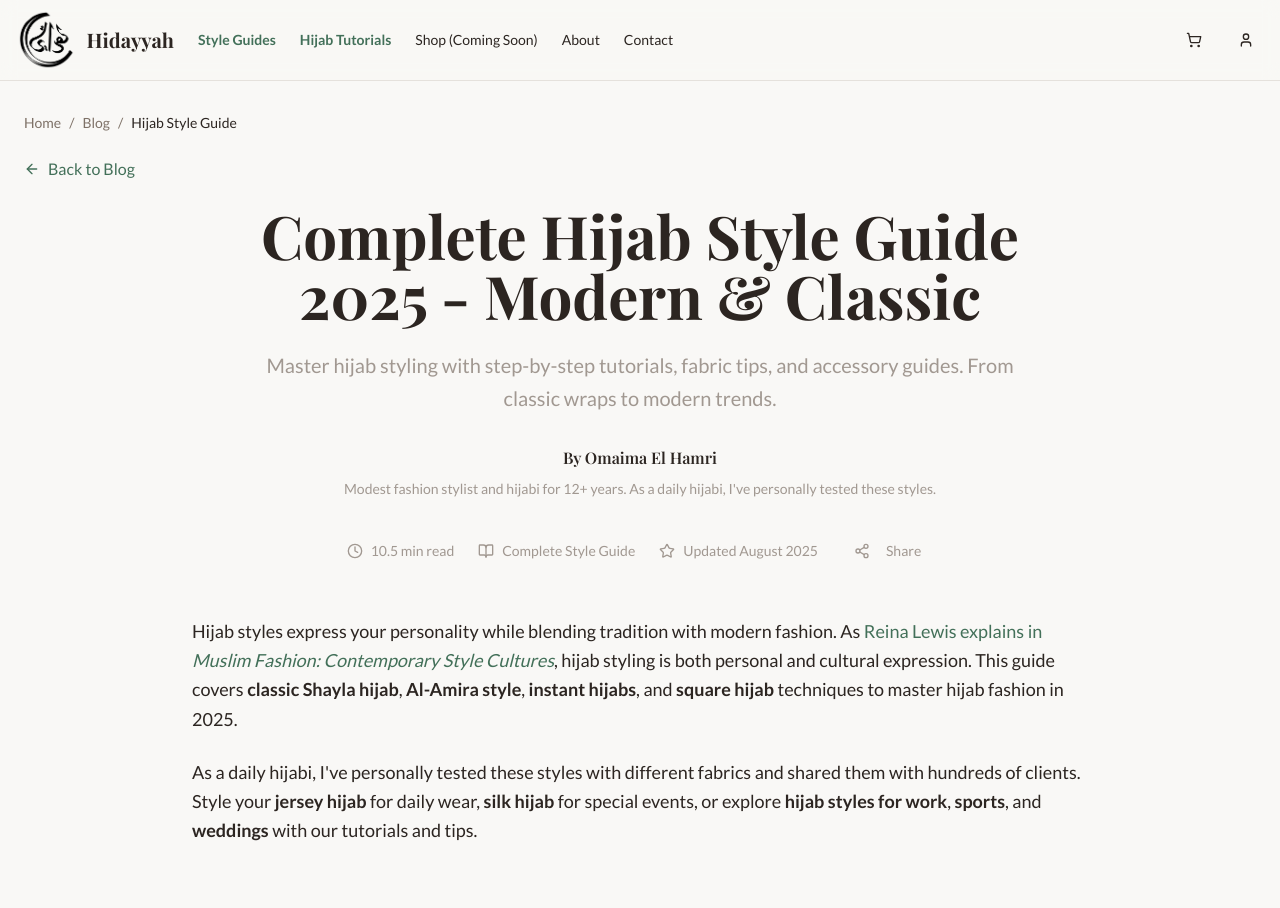
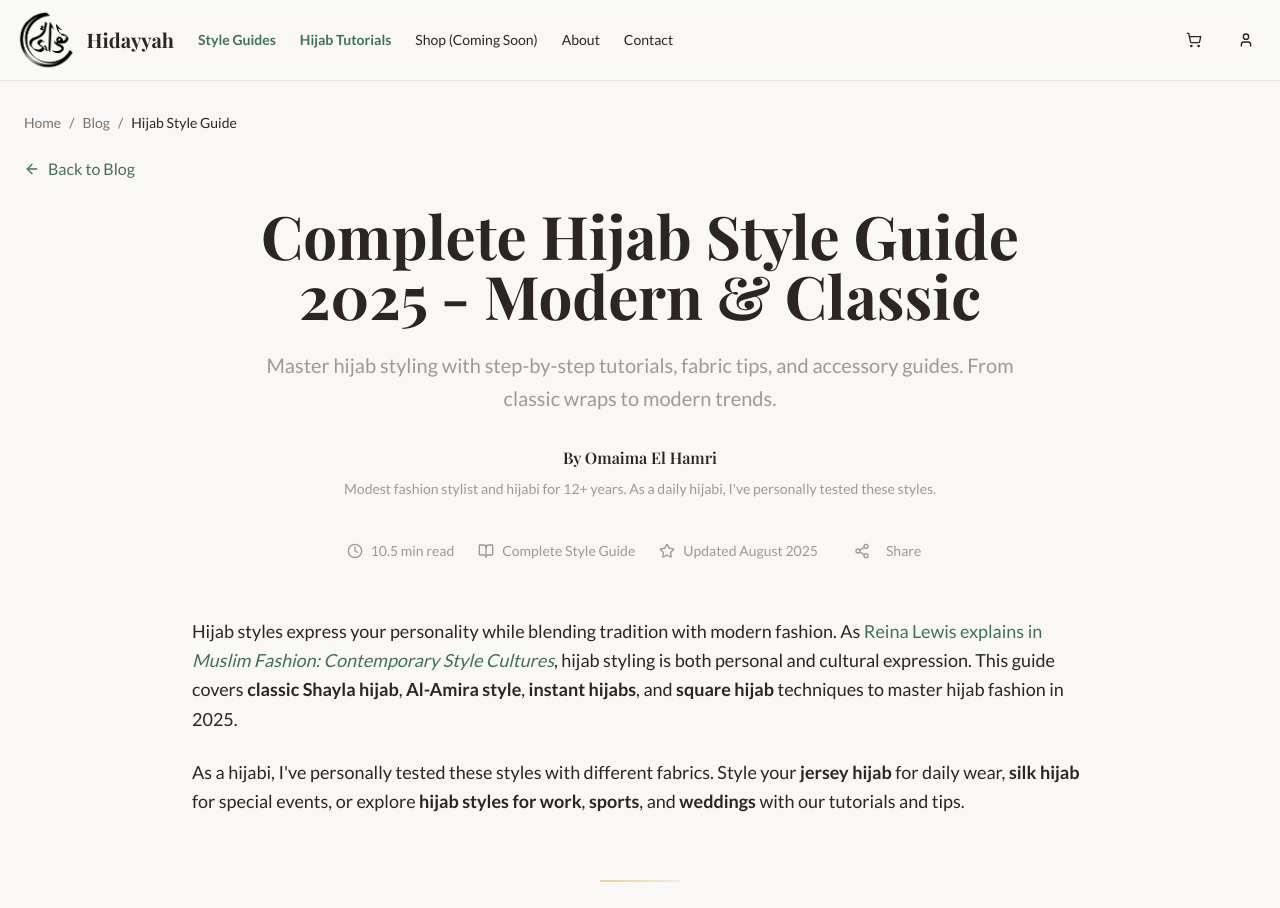
Before and after one commit to elvin52/next-flow-shop, a React (Vite) app: page /blog/hijab-styles-guide in a window 1280 px wide. Shown: the top 908 px of the page. Built offline with nearby package versions, Linux system fonts and the light colour scheme.

Commit message:
Code edited in Lovable Code Editor
Edited UI in Lovable

```diff
--- a/src/pages/HijabStyleGuide.tsx
+++ b/src/pages/HijabStyleGuide.tsx
@@ -357,7 +357,7 @@ Step 6: Adjust the front fold and side draping for your desired look`,
                 Hijab styles express your personality while blending tradition with modern fashion. As <SEOLink to="https://www.dukeupress.edu/muslim-fashion" isExternal={true} className="text-primary hover:underline">Reina Lewis explains in <em>Muslim Fashion: Contemporary Style Cultures</em></SEOLink>, hijab styling is both personal and cultural expression. This guide covers <strong>classic Shayla hijab</strong>, <strong>Al-Amira style</strong>, <strong>instant hijabs</strong>, and <strong>square hijab</strong> techniques to master hijab fashion in 2025.
               </p>
               <p className="text-lg text-foreground leading-relaxed mb-6">
-                As a daily hijabi, I've personally tested these styles with different fabrics and shared them with hundreds of clients. Style your <strong>jersey hijab</strong> for daily wear, <strong>silk hijab</strong> for special events, or explore <strong>hijab styles for work</strong>, <strong>sports</strong>, and <strong>weddings</strong> with our tutorials and tips.
+                As a hijabi, I've personally tested these styles with different fabrics. Style your <strong>jersey hijab</strong> for daily wear, <strong>silk hijab</strong> for special events, or explore <strong>hijab styles for work</strong>, <strong>sports</strong>, and <strong>weddings</strong> with our tutorials and tips.
               </p>
             </div>
           </div>
```
